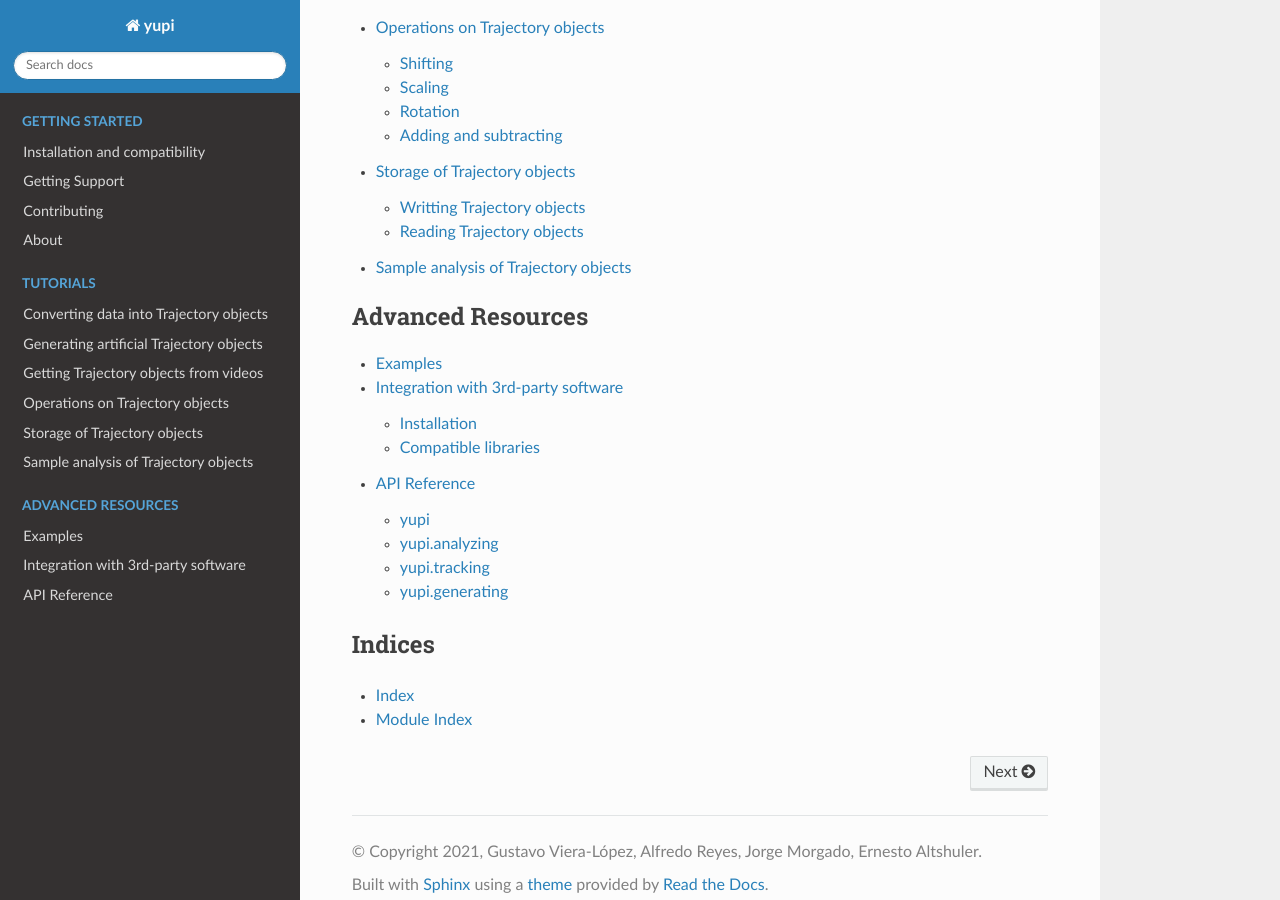
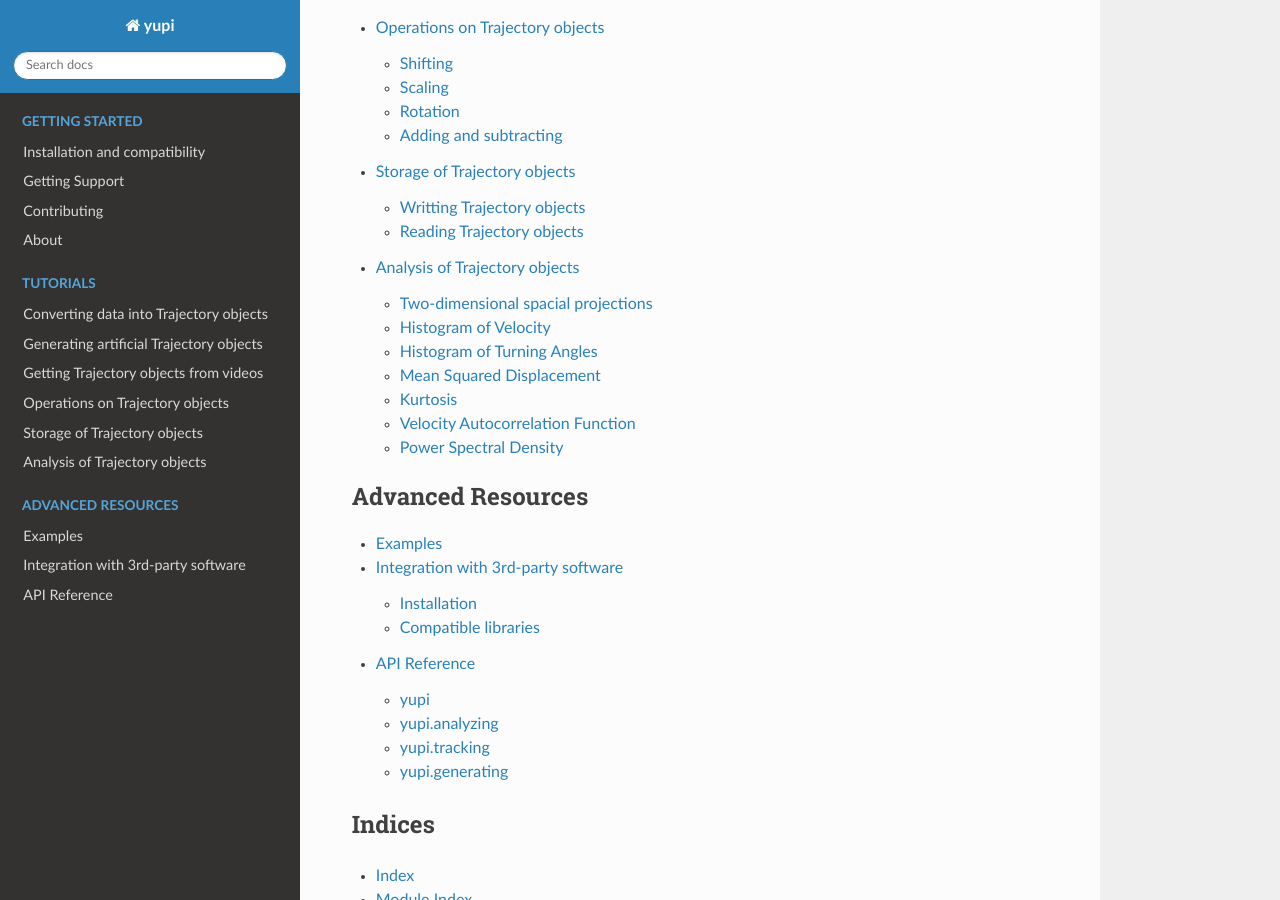
Before and after one commit to yupidevs/yupi, a Sphinx documentation site: the page built from docs/source/index.rst, in a window 1280 px wide and 900 px high, scrolled down 1493 px. Built offline with Sphinx 7.4.7 and the Read the Docs theme 2.0.0, drawn with Linux system fonts in a browser that asks for light colours; some of the changed lines change nothing that is shown.

Commit message:
Add analyzing tutorial

```diff
--- a/docs/source/tutorials/analyzing.rst
+++ b/docs/source/tutorials/analyzing.rst
@@ -1,10 +1,155 @@
-Sample analysis of Trajectory objects
--------------------------------------
+Analysis of Trajectory objects
+------------------------------
 
-There are several tools you can use to analyze :py:class:`~yupi.Trajectory` objects. The most basic one is the plot of the trajectories in the space. If you have a list of :py:class:`~yupi.Trajectory` objects, like the ones you get from a generator, you can plot them with:
+There are several tools you can use to analyze :py:class:`~yupi.Trajectory`
+objects. To illustrate the capabilities of yupi, let us consider a list of
+:py:class:`~yupi.Trajectory` objects  generated with a Langevin Generator
+(See tutorial https://yupi.readthedocs.io/en/latest/tutorials/generating.html#langevin-generator):
+
+
+.. code-block:: python
+
+    T = 500     # Total time (number of time steps if dt==1)
+    dim = 2     # Dimension of the walker trajectories
+    N = 500     # Number of random walkers
+    dt = 0.5    # Time step
+
+    tau = 2               # Relaxation time
+    noise_pdf = 'normal'  # Noise probabilistic distribution function
+    noise_scale = 0.1     # Scale of the noise pdf
+
+    lg = LangevinGenerator(T, dim, N, dt, tau, noise_pdf, noise_scale)
+    trajs = lg.generate()
+
+
+Two-dimensional spacial projections
+===================================
+
+The most basic analysis tool is the plot of the trajectories in the space. If
+you have a list of :py:class:`~yupi.Trajectory` objects, like the ones you get
+from a generator, you can  plot them with:
 
 
 .. code-block:: python
 
    from yupi.analyzing import plot_trajectories
-   plot_trajectories(tr)
+   plot_trajectories(trajs[:10])
+
+
+.. figure:: /images/tutorial001.png
+   :alt: Distribution in submodules
+   :align: center
+
+We limit to 10 the number of trajectories to plot for the sake of observability.
+
+
+Histogram of Velocity
+=====================
+
+The analysis of the distribution of velocities among all the samples of an
+ensemble of trajectories is also posible using:
+
+.. code-block:: python
+
+   from yupi.analyzing import estimate_velocity_samples, plot_velocity_hist
+   v = estimate_velocity_samples(trajs, step=1)
+   plot_velocity_hist(v, bins=20)
+
+
+.. figure:: /images/tutorial002.png
+   :alt: Distribution in submodules
+   :align: center
+
+
+Histogram of Turning Angles
+===========================
+
+The analysis of the distribution of turning angles alows to understand how
+likely is the moving object to turn to specific directions during its motion.
+It can be observec with yupi by using:
+
+.. code-block:: python
+
+    from yupi.analyzing import estimate_turning_angles, plot_angle_distribution
+    theta = estimate_turning_angles(trajs)
+    plot_angle_distribution(theta)
+
+
+.. figure:: /images/tutorial003.png
+   :alt: Distribution in submodules
+   :align: center
+
+
+Mean Squared Displacement
+=========================
+
+The Mean Square Displacement (MSD) is a typical indicator to classify processes
+away from normal diffusion. The MSD of a normal diffusive trajectory arises as
+a linear function of time. To estimate the MSD of a list of
+:py:class:`~yupi.Trajectory` objects, you can use:
+
+.. code-block:: python
+
+    from yupi.analyzing import estimate_msd, plot_msd
+    msd, msd_std = estimate_msd(trajs, time_avg=True, lag=30)
+    plot_msd(msd, msd_std, dt, lag=30)
+
+
+.. figure:: /images/tutorial004.png
+   :alt: Distribution in submodules
+   :align: center
+
+
+Kurtosis
+========
+
+Another useful quantity is the kurtosis, $\kappa$, a measure of the disparity of
+spatial scales of a dispersal process and also an intuitive means to understand
+normality. It can be estimated using:
+
+.. code-block:: python
+
+    from yupi.analyzing import estimate_kurtosis, plot_kurtosis
+    kurtosis = estimate_kurtosis(trajs, time_avg=False, lag=30)
+    plot_kurtosis(kurtosis, dt=dt)
+
+
+.. figure:: /images/tutorial005.png
+   :alt: Distribution in submodules
+   :align: center
+
+
+Velocity Autocorrelation Function
+=================================
+
+The Velocity Autocorrelation Function (VACF) gives valuable information about
+the influence of correlations during a whole trajectory. To compute it and plot
+the results, you can use:
+
+.. code-block:: python
+
+    from yupi.analyzing import estimate_vacf, plot_vacf
+    vacf, _ = ypa.estimate_vacf(trajs, time_avg=True, lag=50)
+    ypa.plot_vacf(vacf, dt, 50)
+
+
+.. figure:: /images/tutorial006.png
+   :alt: Distribution in submodules
+   :align: center
+
+
+
+Power Spectral Density
+======================
+
+The Power Spectral Density, or Power Spectrum, indicates the frequency content
+of the trajectory. The inspection of the PSD from a collection of trajectories
+enables the characterization of the motion in terms of the frequency components.
+
+.. code-block:: python
+
+    from yupi.analyzing import
+
+.. figure:: /images/tutorial007.png
+   :alt: PSD IMAGE
+   :align: center
```
Also changed, not shown: docs/source/images/tutorial001.png (added), docs/source/images/tutorial002.png (added), docs/source/images/tutorial003.png (added), docs/source/images/tutorial004.png (added), docs/source/images/tutorial005.png (added), docs/source/images/tutorial006.png (added).
